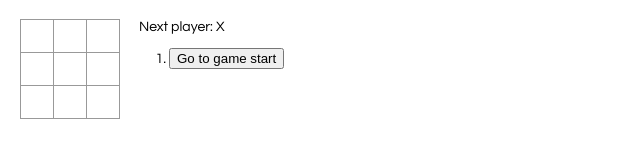
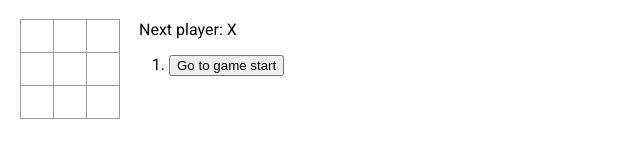
Before and after one commit to mhijack/tic-tac-toe, a React app: page / in a window 1280 px wide. Shown: the whole page, without its empty margins (0-640 px from the left). Built offline with nearby package versions, Linux system fonts and the light colour scheme.

Commit message:
modify container width

```diff
--- a/src/index.css
+++ b/src/index.css
@@ -1,5 +1,5 @@
 body {
-  font: 14px "Century Gothic", Futura, sans-serif;
+  font: 16px "Roboto", Futura, sans-serif;
   margin: 20px;
 }
 
@@ -47,4 +47,5 @@ ol, ul {
 
 .game-info {
   margin-left: 20px;
+  width: 400px;
 }
```
